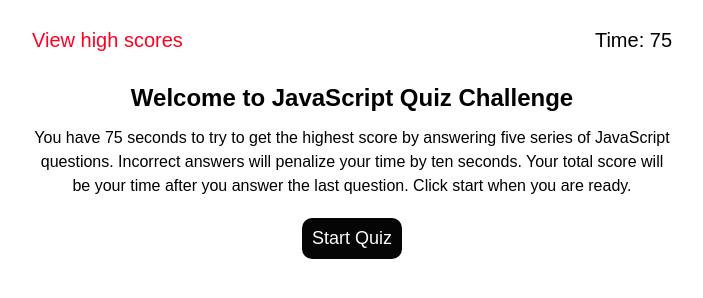
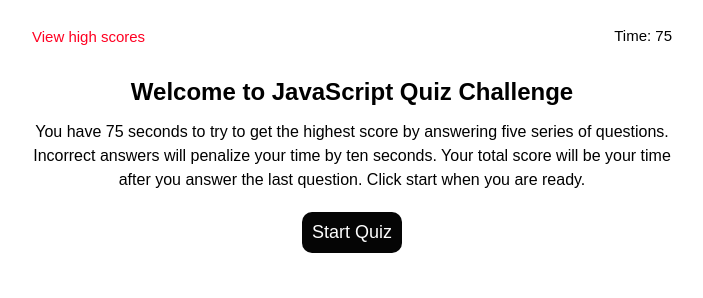
Before and after one commit to HamzaR19/CodingQuiz1, a plain HTML site: page index.html in a window 1280 px wide. Shown: the whole page, without its empty margins (288-991 px from the left). Drawn offline with Linux system fonts and the light colour scheme.

Commit message:
final work

```diff
--- a/assets/css/style.css
+++ b/assets/css/style.css
@@ -38,7 +38,7 @@ header {
 
 .scores a,
 .timer {
-  font-size: 20px;
+  font-size: 15px;
 }
 
 .scores a {
--- a/index.html
+++ b/index.html
@@ -23,7 +23,7 @@
         <h1>Welcome to JavaScript Quiz Challenge</h1>
         <p>
             You have 75 seconds to try to get the highest score by answering five
-            series of JavaScript questions. Incorrect answers will penalize your
+            series of questions. Incorrect answers will penalize your
             time by ten seconds. Your total score will be your time after you
             answer the last question. Click start when you are ready.
         </p>
```
